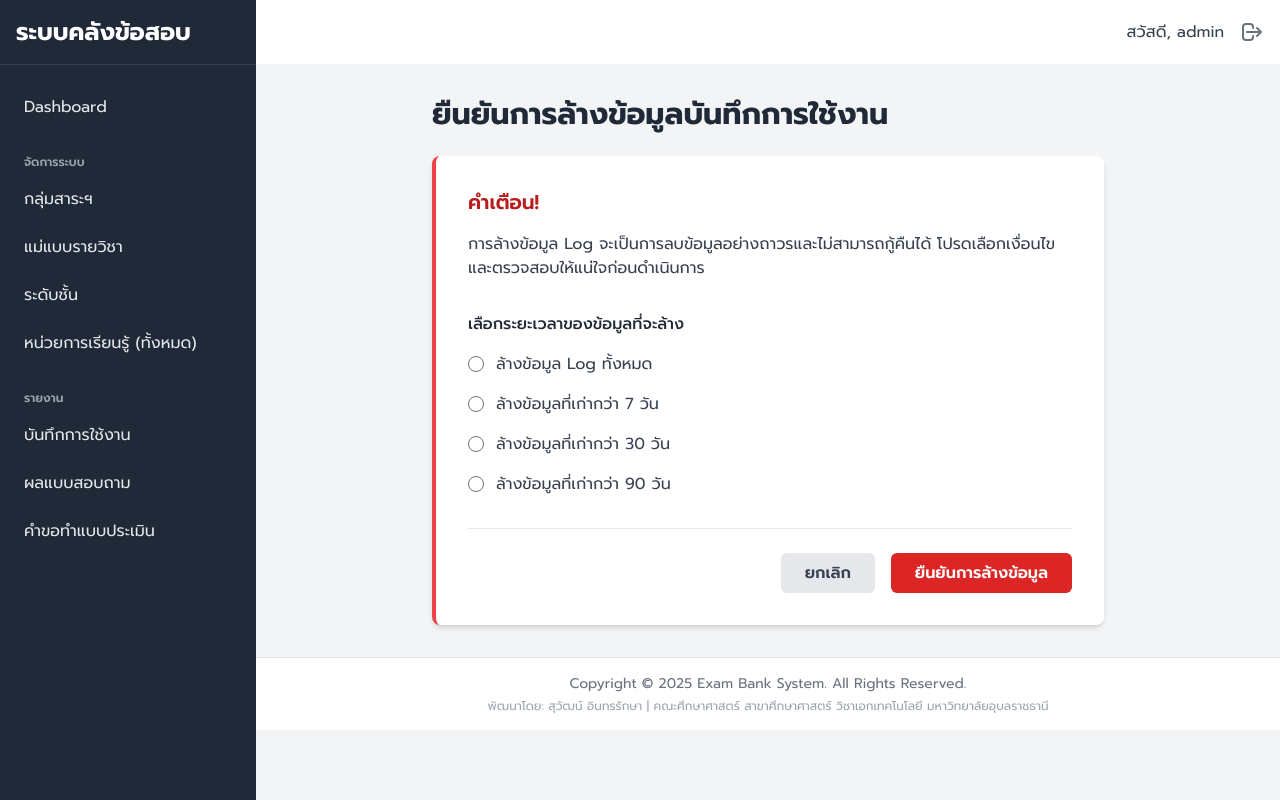
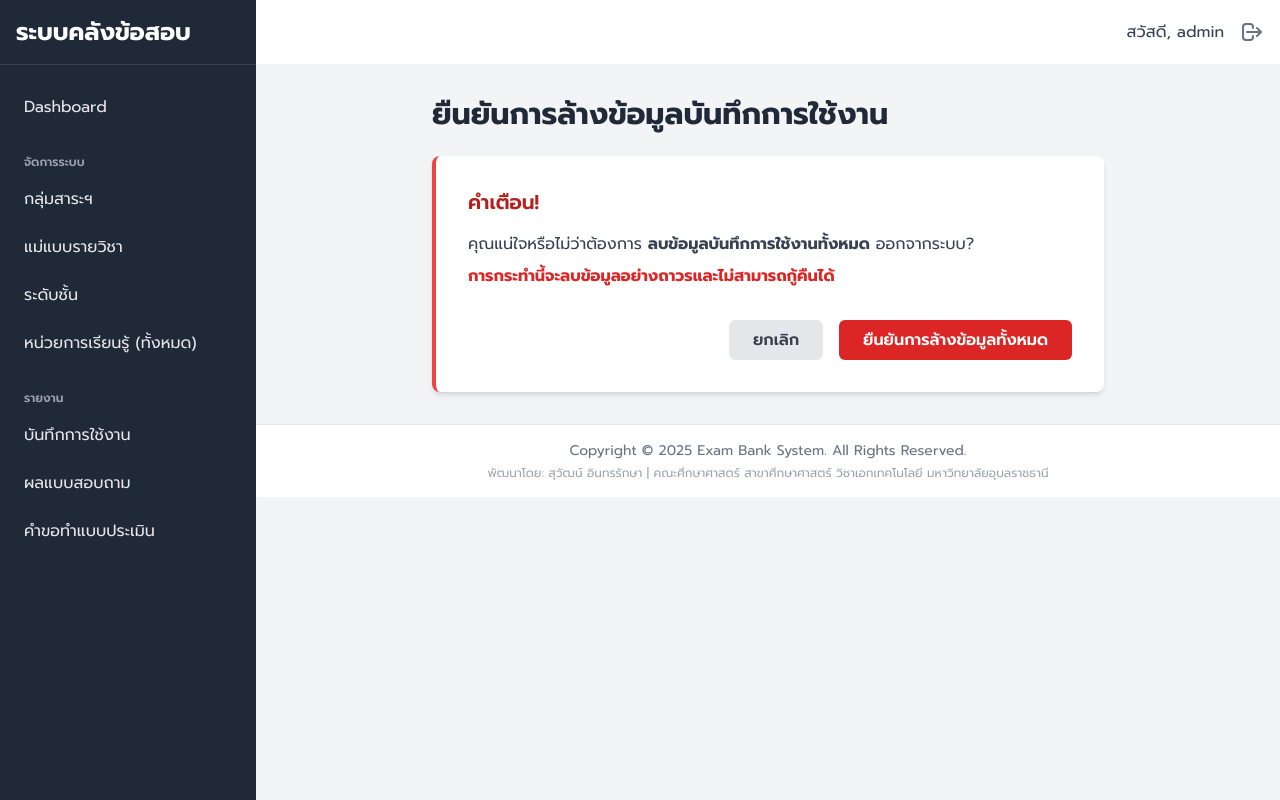
Before and after one commit to Suwat66/exam-bank-system, a Django app: page /admin/logs/clear/ in a window 1280 px wide. Run offline with Django 5.2, Linux system fonts and the light colour scheme; a user stored in the database is signed in.

Commit message:
Simplify clear logs feature to remove all logs

```diff
--- a/feedback/forms.py
+++ b/feedback/forms.py
@@ -81,20 +81,3 @@ class FullSurveyForm(forms.ModelForm):
                     widget=forms.RadioSelect,
                     required=True
                 )
-
-class ClearLogsForm(forms.Form):
-    """
-    Form for selecting the time period of logs to delete.
-    """
-    PERIOD_CHOICES = [
-        ('all', 'ล้างข้อมูล Log ทั้งหมด'),
-        (7, 'ล้างข้อมูลที่เก่ากว่า 7 วัน'),
-        (30, 'ล้างข้อมูลที่เก่ากว่า 30 วัน'),
-        (90, 'ล้างข้อมูลที่เก่ากว่า 90 วัน'),
-    ]
-
-    period = forms.ChoiceField(
-        choices=PERIOD_CHOICES,
-        label="เลือกระยะเวลาของข้อมูลที่จะล้าง",
-        widget=forms.RadioSelect
-    )
--- a/feedback/views.py
+++ b/feedback/views.py
@@ -13,8 +13,6 @@ from accounts.views import is_admin
 from .filters import LogFilter
 from .models import UsageLog, SurveyResponse, SurveyRating
 from .forms import FullSurveyForm, SURVEY_QUESTIONS
-
-from .forms import ClearLogsForm
 
 # ==============================================================================
 # Teacher-facing Views
@@ -270,32 +268,20 @@ def export_logs_excel(request):
 @user_passes_test(is_admin)
 def clear_logs_view(request):
     """
-    Handles the deletion of UsageLog records based on a selected time period.
+    Handles the deletion of ALL UsageLog records.
     Requires a POST request for confirmation.
     """
+    # ถ้าเป็นการกดปุ่ม "ยืนยันการลบ" (POST request)
     if request.method == 'POST':
-        form = ClearLogsForm(request.POST)
-        if form.is_valid():
-            period = form.cleaned_data['period']
+        # ลบข้อมูล Log ทั้งหมดโดยไม่มีเงื่อนไข
+        count, _ = UsageLog.objects.all().delete()
 
-            if period == 'all':
-                count, _ = UsageLog.objects.all().delete()
-                messages.success(request, f'ข้อมูล Log ทั้งหมดจำนวน {count} รายการ ถูกลบเรียบร้อยแล้ว')
-            else:
-                try:
-                    days = int(period)
-                    cutoff_date = now() - timedelta(days=days)
-                    logs_to_delete = UsageLog.objects.filter(action_time__lt=cutoff_date)
-                    count, _ = logs_to_delete.delete()
-                    messages.success(request, f'ข้อมูล Log ที่เก่ากว่า {days} วัน จำนวน {count} รายการ ถูกลบเรียบร้อยแล้ว')
-                except ValueError:
-                    messages.error(request, 'ระยะเวลาที่เลือกไม่ถูกต้อง')
+        # สร้างข้อความแจ้งเตือน
+        messages.success(request, f'ข้อมูล Log ทั้งหมดจำนวน {count} รายการ ถูกลบเรียบร้อยแล้ว')
 
-            return redirect('feedback:usage_logs')
-    else:
-        form = ClearLogsForm()
+        # ส่งกลับไปที่หน้ารายการ Log
+        return redirect('feedback:usage_logs')
 
-    context = {
-        'form': form,
-    }
-    return render(request, 'admin/log_clear_confirm.html', context)
+    # ถ้าเป็นการเข้ามาครั้งแรก (GET request) ให้แสดงหน้ายืนยัน
+    # เราไม่จำเป็นต้องส่ง 'form' เข้าไปใน context อีกแล้ว
+    return render(request, 'admin/log_clear_confirm.html')
--- a/templates/admin/log_clear_confirm.html
+++ b/templates/admin/log_clear_confirm.html
@@ -7,26 +7,18 @@
 
     <div class="bg-white p-8 rounded-lg shadow-md border-l-4 border-red-500">
         <h2 class="text-xl font-semibold text-red-700">คำเตือน!</h2>
-        <p class="mt-4 text-gray-700">การล้างข้อมูล Log จะเป็นการลบข้อมูลอย่างถาวรและไม่สามารถกู้คืนได้ โปรดเลือกเงื่อนไขและตรวจสอบให้แน่ใจก่อนดำเนินการ</p>
+        <p class="mt-4 text-gray-700">
+            คุณแน่ใจหรือไม่ว่าต้องการ <strong>ลบข้อมูลบันทึกการใช้งานทั้งหมด</strong> ออกจากระบบ?
+        </p>
+        <p class="mt-2 font-bold text-red-600">
+            การกระทำนี้จะลบข้อมูลอย่างถาวรและไม่สามารถกู้คืนได้
+        </p>
 
         <form method="post" class="mt-8">
             {% csrf_token %}
-
-            <div class="space-y-4">
-                <p class="font-medium text-gray-800">{{ form.period.label }}</p>
-                {% for radio in form.period %}
-                    <div class="flex items-center">
-                        <label for="{{ radio.id_for_label }}" class="flex items-center cursor-pointer">
-                            {{ radio.tag }}
-                            <span class="ml-3 text-gray-700">{{ radio.choice_label }}</span>
-                        </label>
-                    </div>
-                {% endfor %}
-            </div>
-
-            <div class="flex items-center justify-end space-x-4 mt-8 border-t pt-6">
+            <div class="flex items-center justify-end space-x-4">
                 <a href="{% url 'feedback:usage_logs' %}" class="px-6 py-2 text-gray-700 bg-gray-200 rounded-md hover:bg-gray-300 font-semibold">ยกเลิก</a>
-                <button type="submit" class="px-6 py-2 bg-red-600 text-white rounded-md hover:bg-red-700 font-semibold">ยืนยันการล้างข้อมูล</button>
+                <button type="submit" class="px-6 py-2 bg-red-600 text-white rounded-md hover:bg-red-700 font-semibold">ยืนยันการล้างข้อมูลทั้งหมด</button>
             </div>
         </form>
     </div>
```
Also changed, not shown: db.sqlite3.
